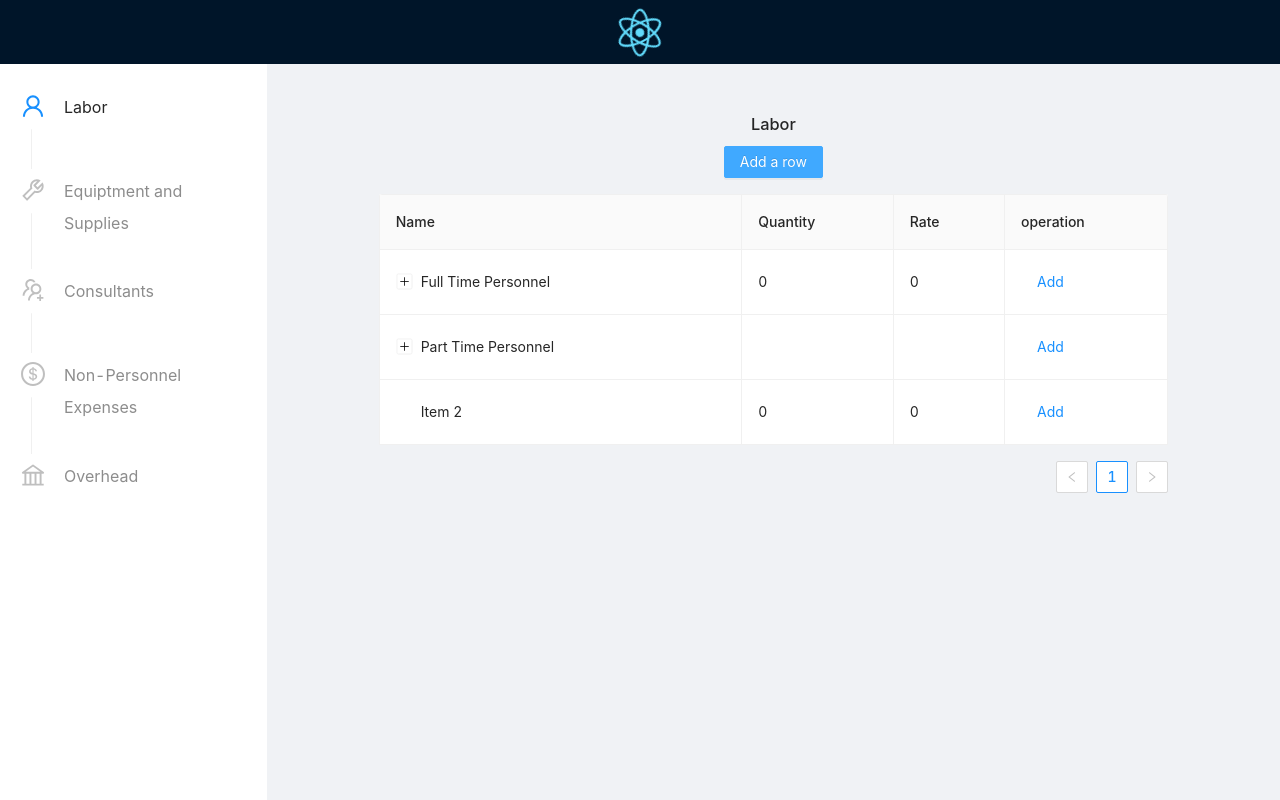
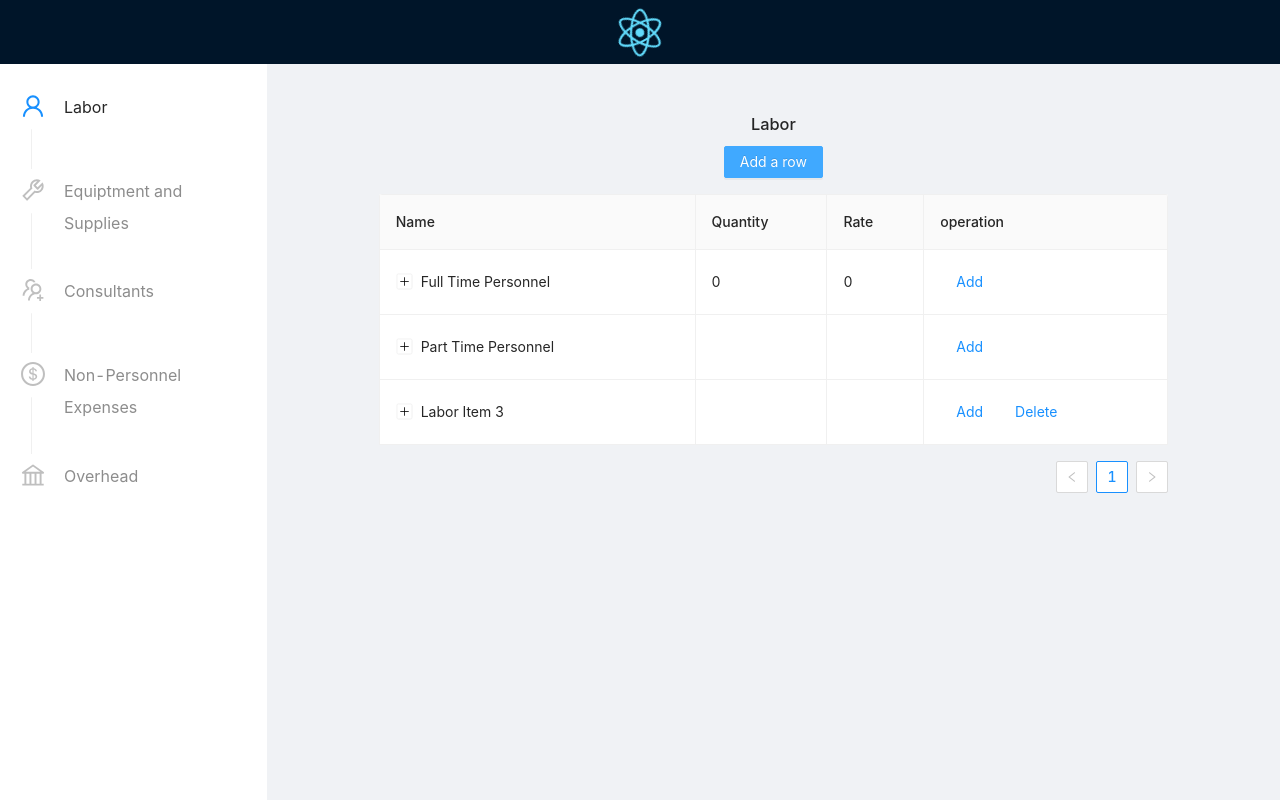
Before and after one commit to ryanjbudhu/BudgetForm, a React (Create React App) app: page / in a window 1280 px wide. Both pictures are taken after a click on the button "Add a row". Built offline with nearby package versions, Linux system fonts and the light colour scheme.

Commit message:
fixed adding new section

```diff
--- a/src/pages/BudgetPage/BudgetPage.js
+++ b/src/pages/BudgetPage/BudgetPage.js
@@ -118,6 +118,14 @@ export default class BudgetPage extends Component {
             render: (text, record) =>
                 this.props.pageData.items.length >= 1 ? (
                     <>
+                        {record.children !== undefined && !record.header && (
+                            <Button
+                                type="link"
+                                onClick={() => this.handleAddChild(record.key)}
+                            >
+                                Add
+                            </Button>
+                        )}
                         {record.header ? (
                             <Button
                                 type="link"
@@ -143,22 +151,25 @@ export default class BudgetPage extends Component {
     handleDelete = (key) => {
         let newPageItems = this.props.pageData.items;
         const index = newPageItems.findIndex((item) => item.key === key.charAt(0));
-        newPageItems[index].children = newPageItems[index].children.filter(
-            (item) => item.key !== key
-        );
+        if (!newPageItems[index].header && key.length > 1)
+            newPageItems[index].children = newPageItems[index].children.filter(
+                (item) => item.key !== key
+            );
+        else newPageItems = newPageItems.filter((item) => item.key !== key);
         this.props.setPageData(newPageItems);
     };
 
     handleAdd = () => {
         const { pageData } = this.props;
-        const count = pageData.items.length;
+        const count = pageData.items.length + 1;
         const newData = {
-            key: count,
-            name: `Item ${count}`,
-            quantity: 0,
-            rate: 0,
-            header: true,
+            key: String.fromCharCode(96 + count),
+            name: `${pageData.label} Item ${count}`,
+            quantity: null,
+            rate: null,
+            header: false,
             childCount: 0,
+            children: [],
         };
         this.props.setPageData([...pageData.items, newData]);
     };
```
